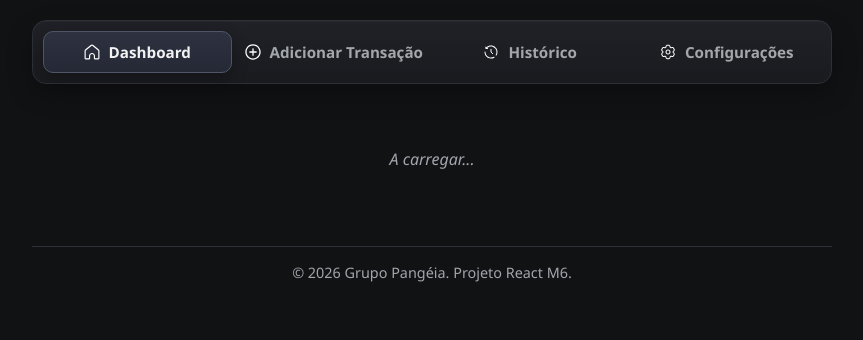
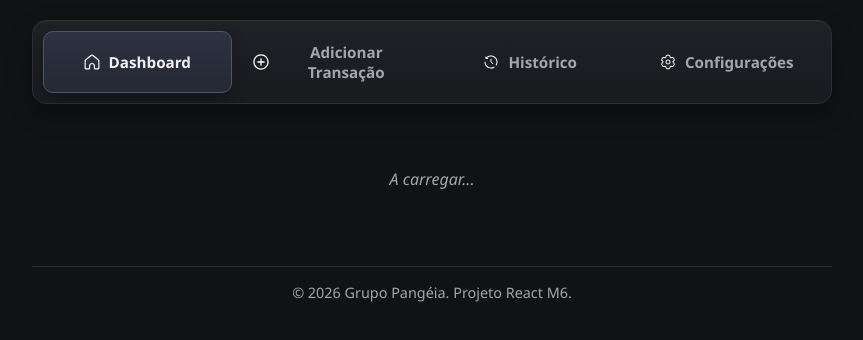
Before and after one commit to DanielMoraesTI/projeto_react, a React (Vite) app: page / in a window 1280 px wide. Shown: the top 340 px of the page, without its empty margins (208-1071 px from the left). Built offline with nearby package versions, Linux system fonts and the light colour scheme; no server answers.

Commit message:
fixes navbar

```diff
--- a/src/styles/App.css
+++ b/src/styles/App.css
@@ -279,20 +279,24 @@ main {
 .navbar ul {
   list-style: none;
   display: grid;
-  grid-template-columns: repeat(4, minmax(120px, 1fr));
+  grid-template-columns: repeat(4, minmax(0, 1fr));
   gap: 8px;
+  align-items: stretch;
+}
+
+.navbar li {
+  display: flex;
 }
 
 .navbar a {
   position: relative;
-  display: block;
+  flex: 1;
   display: flex;
   align-items: center;
   justify-content: center;
   gap: 9px;
   text-align: center;
   text-decoration: none;
-  white-space: nowrap;
   color: var(--text-muted);
   font-weight: 600;
   font-size: 0.95rem;
```
